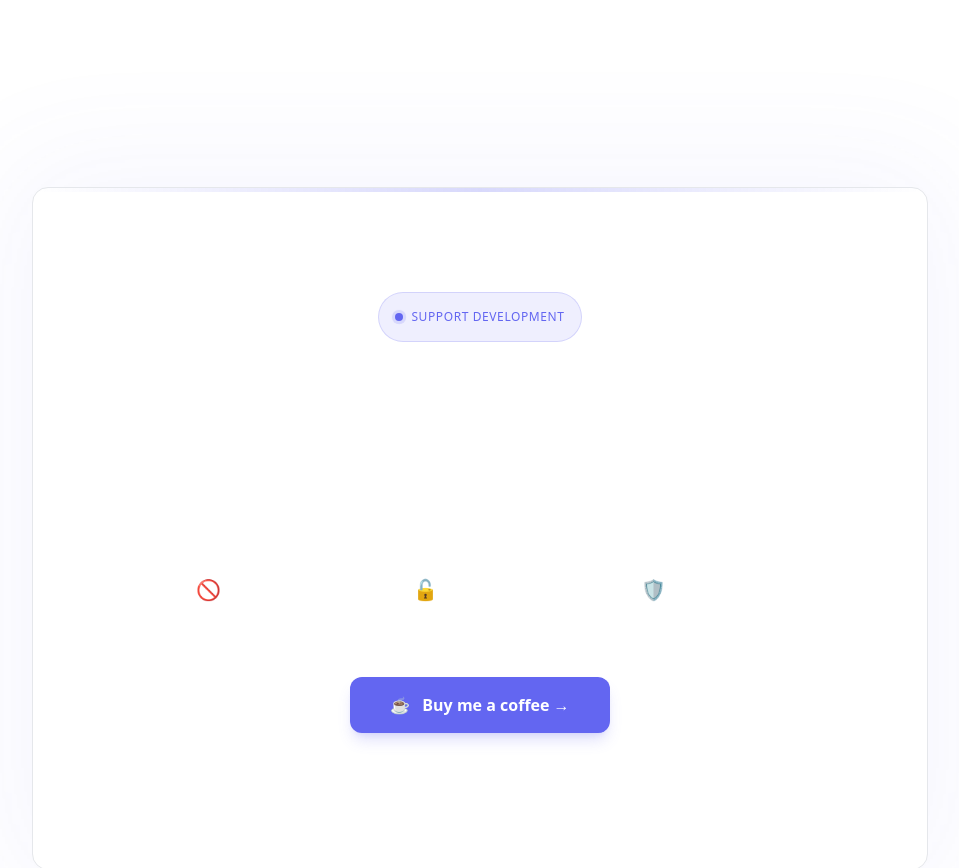
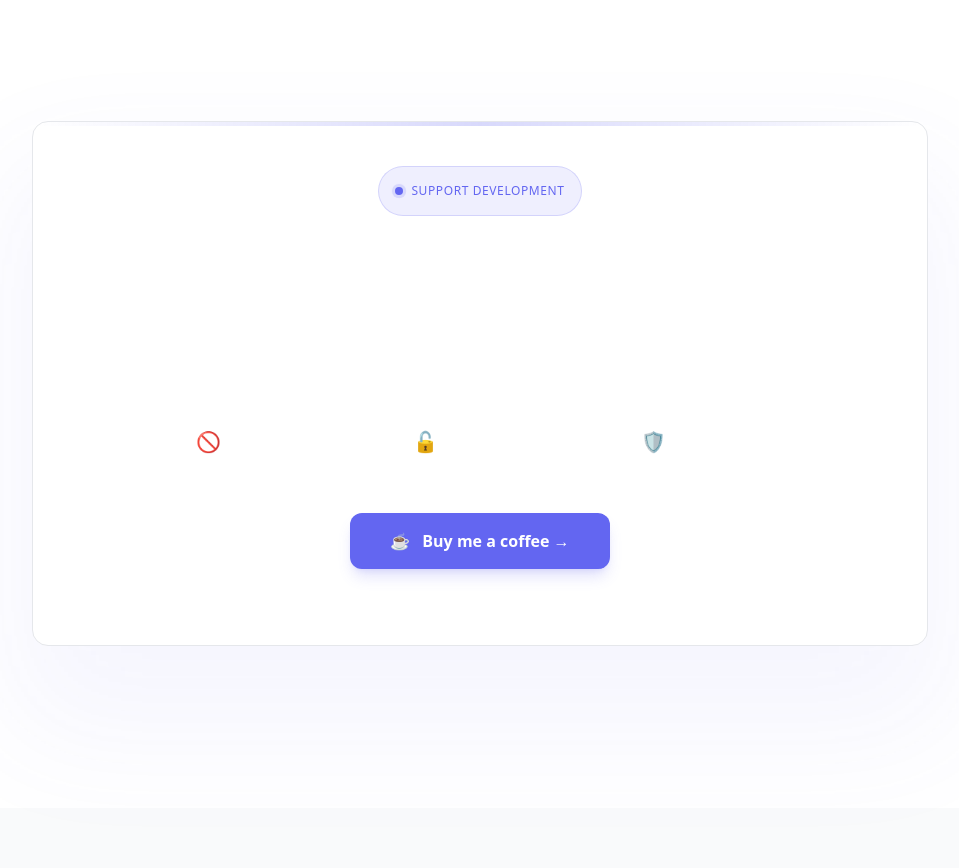
Before and after one commit to farhankhan0986/IDVault, a Next.js app: page / in a window 1280 px wide. Shown: the part 2800-3668 px from the top of the page, without its empty margins (160-1119 px from the left). Built offline with nearby package versions, Linux system fonts and the light colour scheme; no server answers.

Commit message:
supprt developer section spacing

```diff
--- a/app/page.js
+++ b/app/page.js
@@ -292,7 +292,7 @@
             <div className="absolute -inset-6 bg-accent/20 blur-3xl rounded-3xl opacity-30" />
 
             {/* Main Card */}
-            <div className="relative card p-10 md:p-20 overflow-hidden gap-2 flex flex-col items-center text-center">
+            <div className="relative card p-10 md:p-5 overflow-hidden gap-2 flex flex-col items-center text-center" style={{"position": "relative","top": "-66px"}}>
               {/* Header Badge */}
               <div className="flex flex-col items-center mt-6 gap-4 mb-10">
                 <span className="inline-flex items-center gap-2 px-4 py-4 rounded-full bg-accent/10 border border-accent/20 text-accent text-xs font-medium uppercase tracking-wider">
@@ -305,12 +305,12 @@
               </div>
 
               {/* Content Area */}
-              <div className="max-w-2xl flex flex-col items-center gap-8">
+              <div className="max-w-2xl flex flex-col items-center gap-4">
                 <div className="space-y-4">
                   <h3 className="text-3xl md:text-5xl font-bold tracking-tight text-white">
                     Built with care, not investors
                   </h3>
-                  <p className="text-white/60 leading-relaxed text-lg md:text-xl px-4">
+                  <p className="text-white/60 leading-relaxed text-sm md:text-lg px-4">
                     IDVault is an independent project designed, built, and
                     maintained by a single developer. No ads, no tracking, and
                     no hidden paywalls.
```
